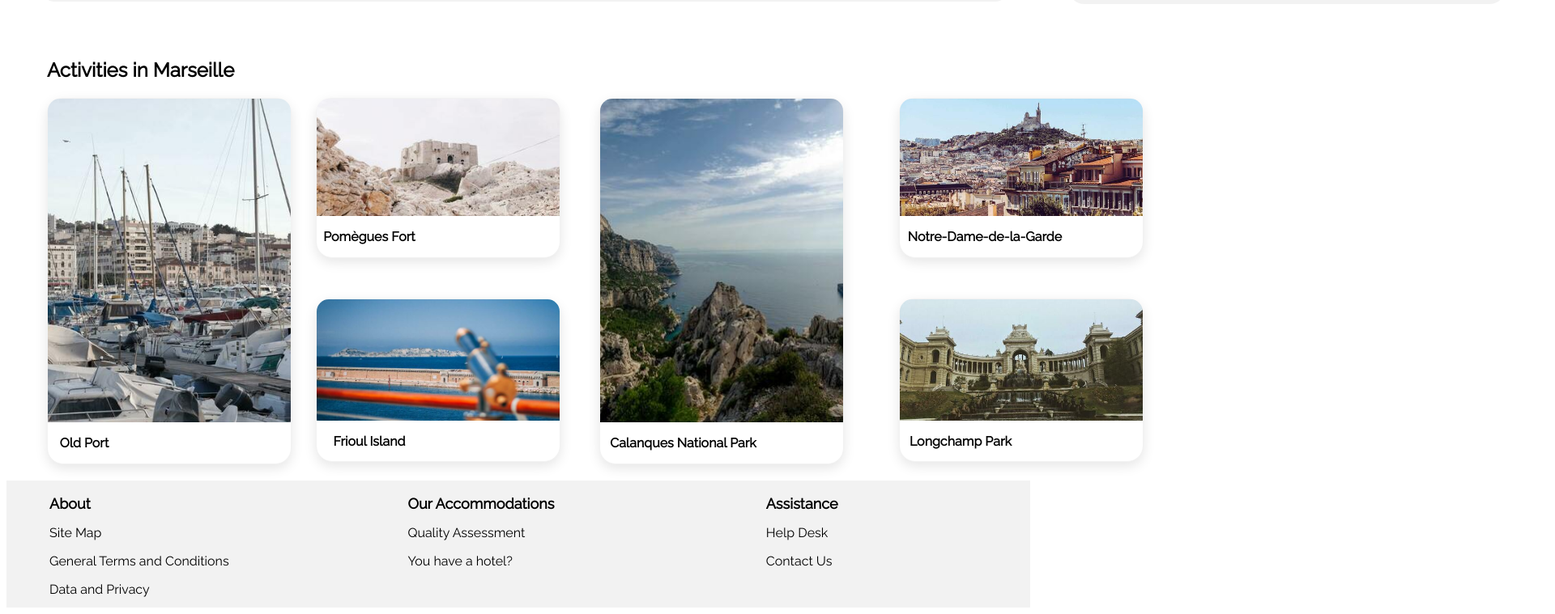
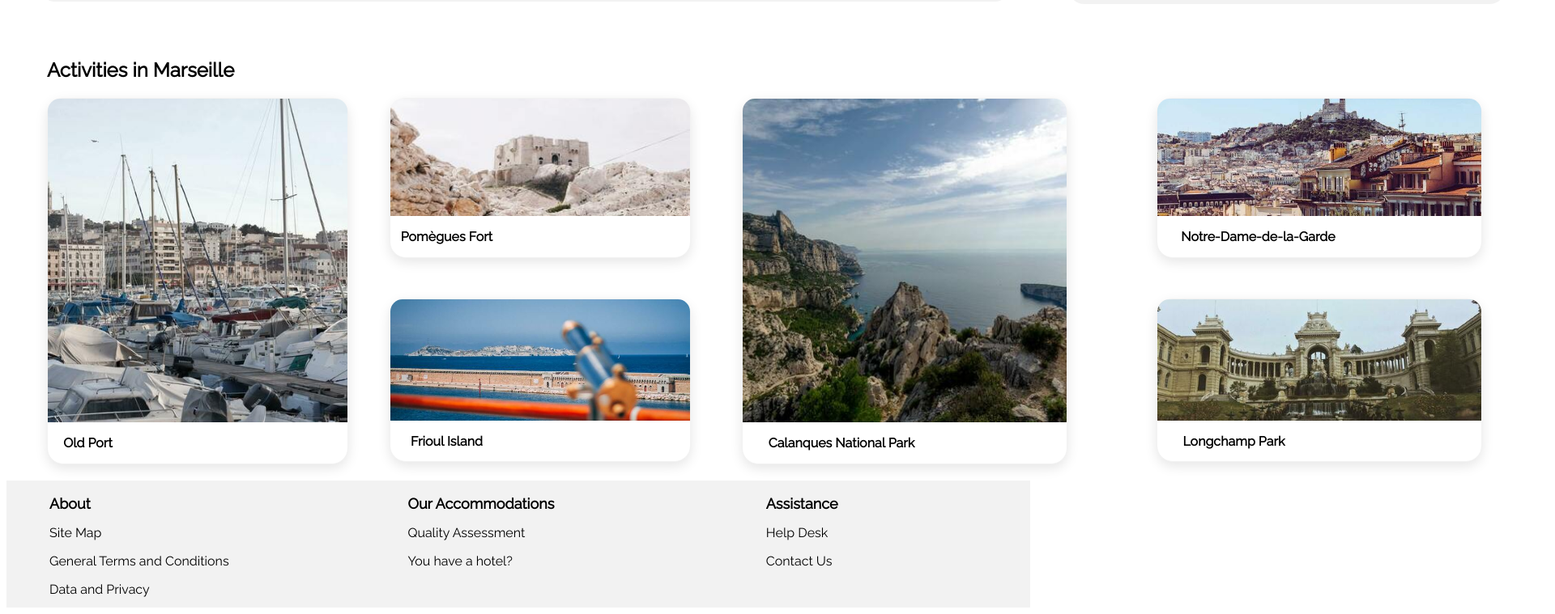
Before and after one commit to Hero988/Bookie-Website-Prototype, a plain HTML site: page index.html in a window 1280 px wide. Shown: the part 1120-1879 px from the top of the page at 81% size, 1920 px wide, since content can reach past the window. Drawn offline with Linux system fonts and the light colour scheme.

Commit message:
Changing activities section

```diff
--- a/CSS_styles/Activities_in_Marseille_Section_Styles.css
+++ b/CSS_styles/Activities_in_Marseille_Section_Styles.css
@@ -57,98 +57,99 @@
 .activity-title-1 {
   text-align: center;
   font-weight: 600; /* Makes the text bold */
-  margin-left: -210px;
+  margin-left: -271px;
 }
 
 .activity-card-1 {
     margin-right: 1380px;
+    width: 370px;
 }
 
 .activity-card-1 img {
-    width: 300px;
+    width: 370px;
     height: 400px;
 }
 
 .activity-title-2 {
   text-align: center;
   font-weight: 600; /* Makes the text bold */
-  margin-left: -170px;
+  margin-left: -231px;
 }
 
 .activity-card-2 {
-    margin-left: -1400px;
-    width: 300px;
+    margin-left: -1379px;
+    width: 370px;
 }
 
 .activity-card-2 img {
-    width: 300px;
+    width: 370px;
 }
 
 .activity-title-3 {
   text-align: center;
   font-weight: 600; /* Makes the text bold */
-  margin-left: -170px;
+  margin-left: -231px;
 }
 
 .activity-card-3{
-    margin-left: -1400px;
+    margin-left: -1379px;
     margin-top: 30px;
-    width: 300px;
+    width: 370px;
     height: 200px;
 }
 
 .activity-card-3 img {
     height: 150px;
-    width: 300px;
+    width: 370px;
 }
 
 .activity-title-4 {
   text-align: center;
   font-weight: 600; /* Makes the text bold */
-  margin-left: -95px;
+  margin-left: -156px;
 }
 
 .activity-card-4 {
-    margin-left: -1100px;
-    width: 300px;
+    margin-left: -994px;
+    width: 400px;
 }
 
 .activity-card-4 img {
-    width: 300px;
+    width: 400px;
     height: 400px;
 }
 
 .activity-title-5 {
   text-align: center;
   font-weight: 600; /* Makes the text bold */
-  margin-left: -90px;
+  margin-left: -151px;
 }
 
 .activity-card-5 {
-    margin-left: -780px;
-    width: 300px;
+    margin-left: -532px;
+    width: 400px;
 }
 
 .activity-card-5 img {
-    width: 300px;
+    width: 400px;
 }
 
 .activity-title-6 {
   text-align: center;
   font-weight: 600; /* Makes the text bold */
-  margin-left: -150px;
+  margin-left: -211px;
 }
 
 .activity-card-6{
-    margin-left: -780px;
+    margin-left: -532px;
     margin-top: 30px;
-    width: 300px;
+    width: 400px;
     height: 200px;
 }
 
 .activity-card-6 img {
     height: 150px;
-    width: 300px;
+    width: 400px;
 }
 
 @keyframes shake {
```
